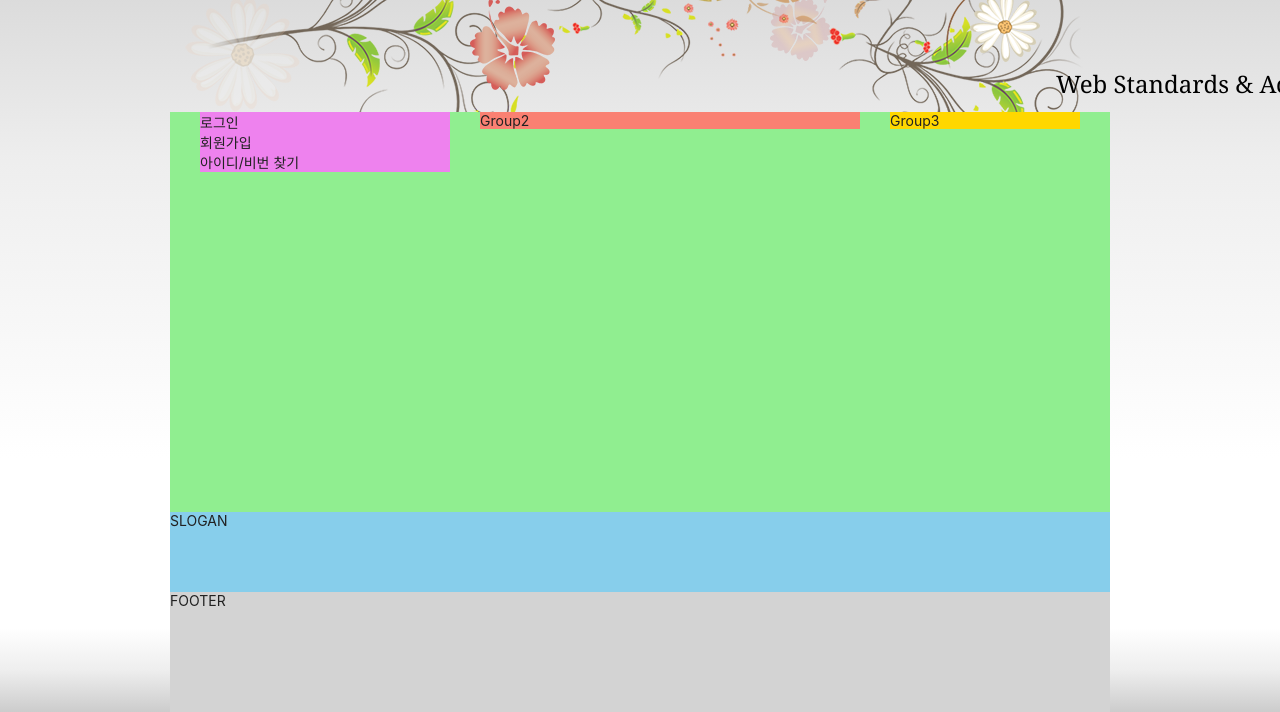
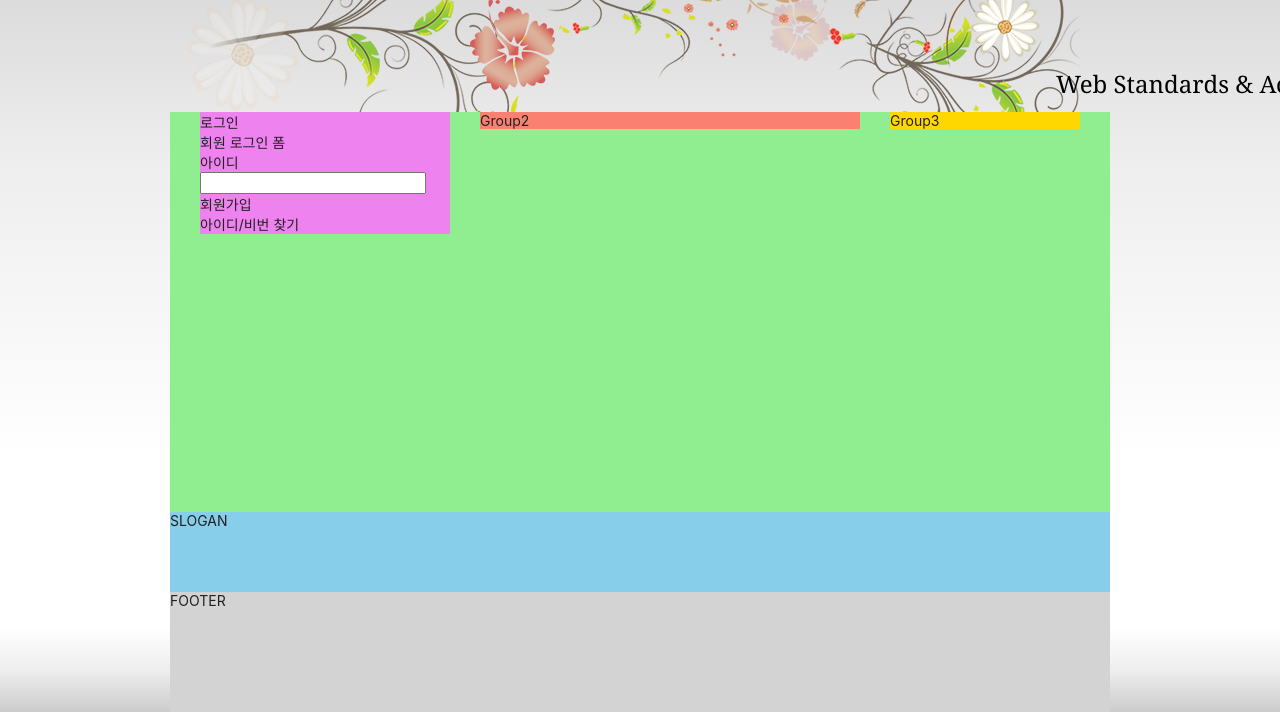
Before and after one commit to sorinworld/HTML5, a plain HTML site: page index.html in a window 1280 px wide. Shown: the part 135-847 px from the top of the page. Drawn offline with Linux system fonts and the light colour scheme; a web font is replaced by a local one.

Commit message:
id 입력서식 mark up

```diff
--- a/index.html
+++ b/index.html
@@ -143,7 +143,19 @@
     <div class="group group1">
       <section class="login">
         <h2 class="login-title">로그인</h2>
-        <form action="" class="login-form"></form>
+        <!-- 이 form은 html5에서는 필수가 아님. 필수/선택 사항이 둘 다 있을때 쓰면 좋음. -->
+        <form action="" class="login-form">
+          <fieldset>
+            <legend>회원 로그인 폼</legend>
+            <div class="user-email">
+              <!-- id를 for에 꼭 연결해줘야함
+              label의 역할 : 티셔츠의 라벨같은 역할.
+              input의 입력서식을 설명해주는 역할 / 아이디 부분을 누르면 입력 서식 쪽으로 포커스됌 =접근성 향상 -->
+              <label for="userEmail">아이디</label>
+              <input type="email" id="userEmail" />
+            </div>
+          </fieldset>
+        </form>
         <ul class="sign">
           <li><a href="/">회원가입</a></li>
           <li><a href="/">아이디/비번 찾기</a></li>
```
